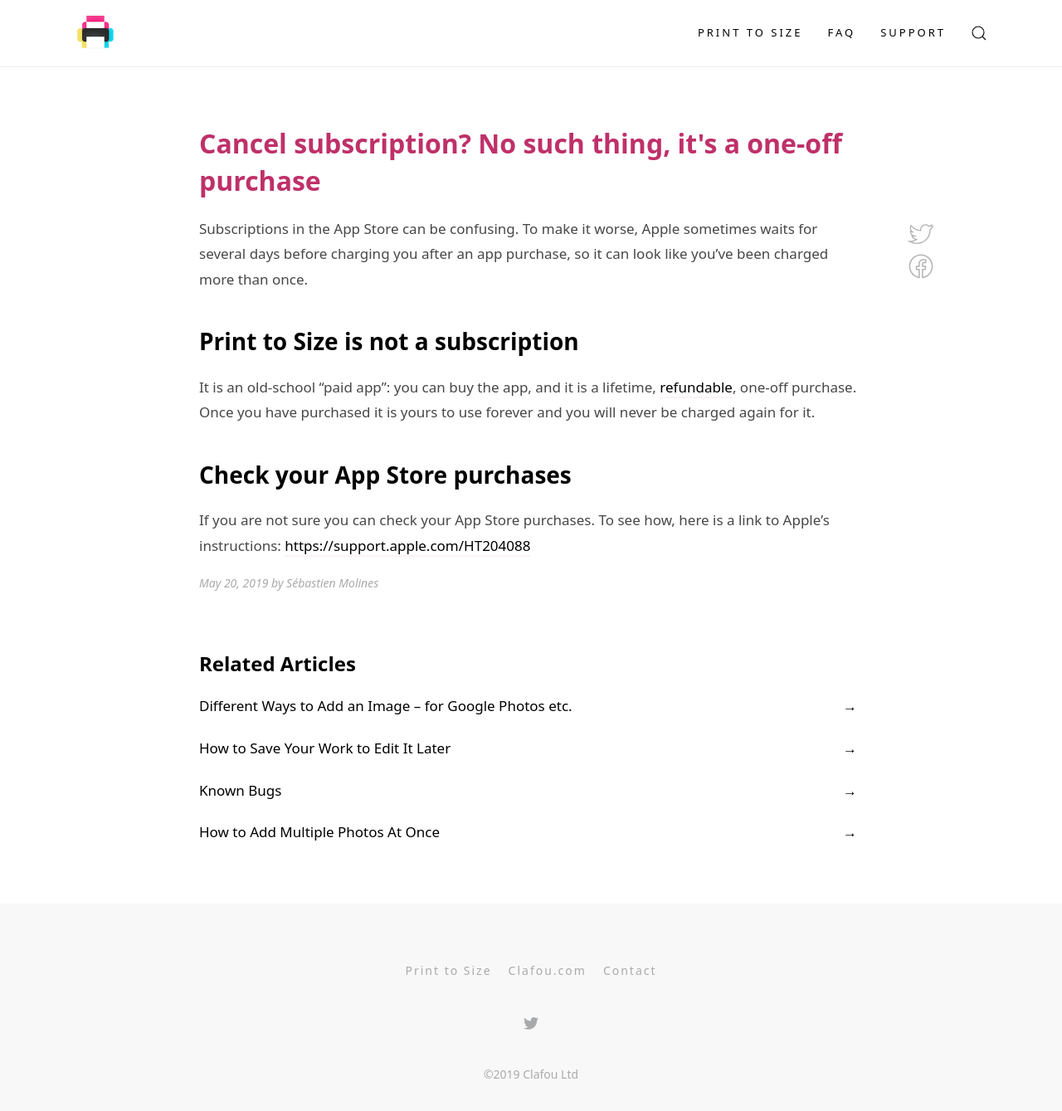
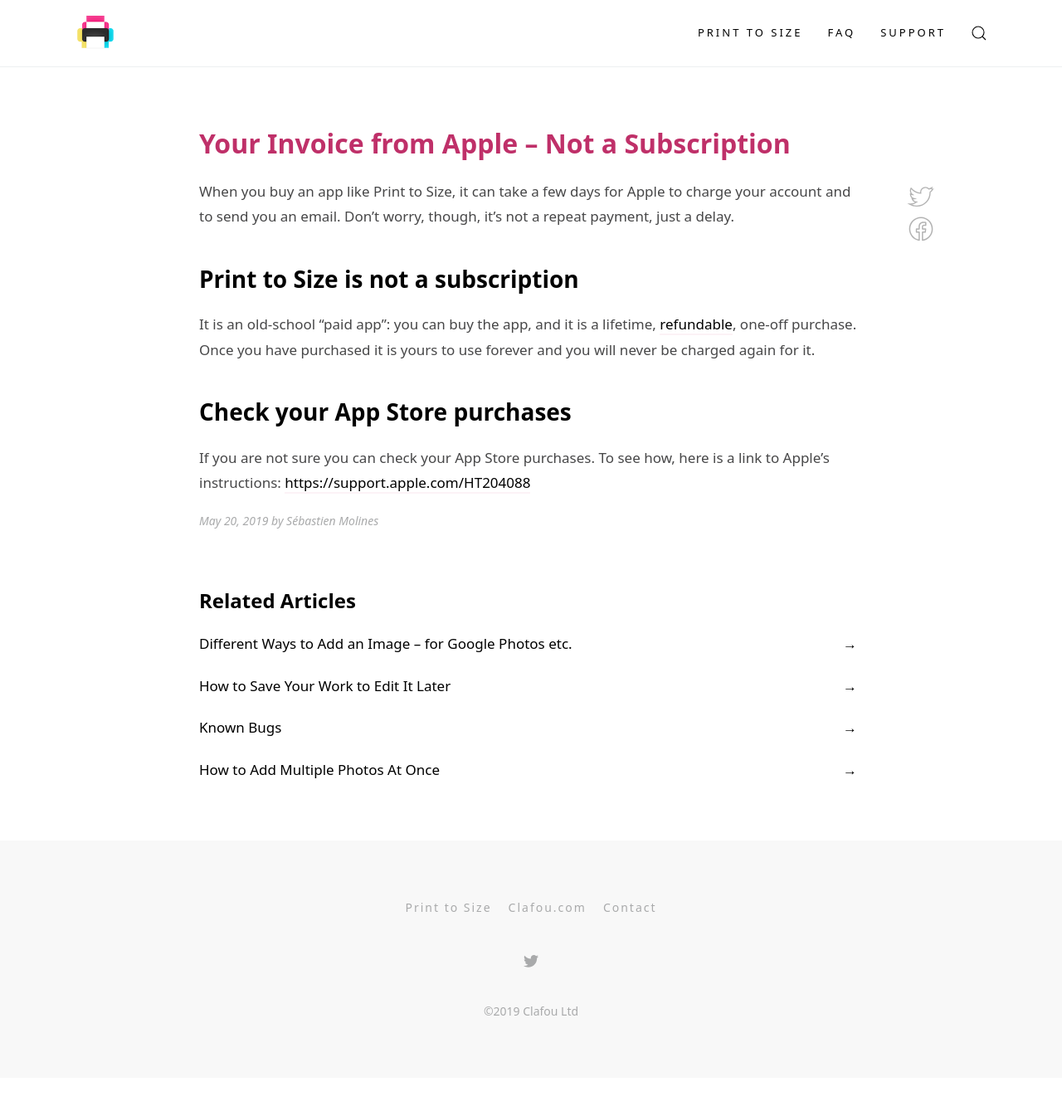
Before and after one commit to Clafou/support.print, a Jekyll site: the page built from _posts/2019-05-20-lifetime-purchase-no-repeat-no-subscription.md, in a window 1280 px wide and 1375 px high. Shown: the top 1339 px of the window at 83% size. Built offline with Jekyll 4.4.1, drawn with Linux system fonts in a browser that asks for light colours.

Commit message:
Reworded sections about iOS limitations
Replaced language that sounds like I am blaming Apple for limitations.

```diff
--- a/_posts/2019-05-20-lifetime-purchase-no-repeat-no-subscription.md
+++ b/_posts/2019-05-20-lifetime-purchase-no-repeat-no-subscription.md
@@ -1,11 +1,10 @@
 ---
 layout: post
-title: Cancel subscription? No such thing, it's a one-off purchase
+title: Your Invoice from Apple – Not a Subscription
 categories: [Refunds, Troubleshooting]
 ---
 
-Subscriptions in the App Store can be confusing. To make it worse, Apple sometimes waits for several days before charging you after an app purchase, so it can look like you've been charged more than once.
-
+When you buy an app like Print to Size, it can take a few days for Apple to charge your account and to send you an email. Don't worry, though, it's not a repeat payment, just a delay.
 
 ## Print to Size is **not** a subscription
 It is an old-school "paid app": you can buy the app, and it is a lifetime, [refundable](/refund), one-off purchase. Once you have purchased it is yours to use forever and you will never be charged again for it.
```
Also changed, not shown: _posts/2018-12-20-add-multiple-photos.md (+1 -1 lines).
